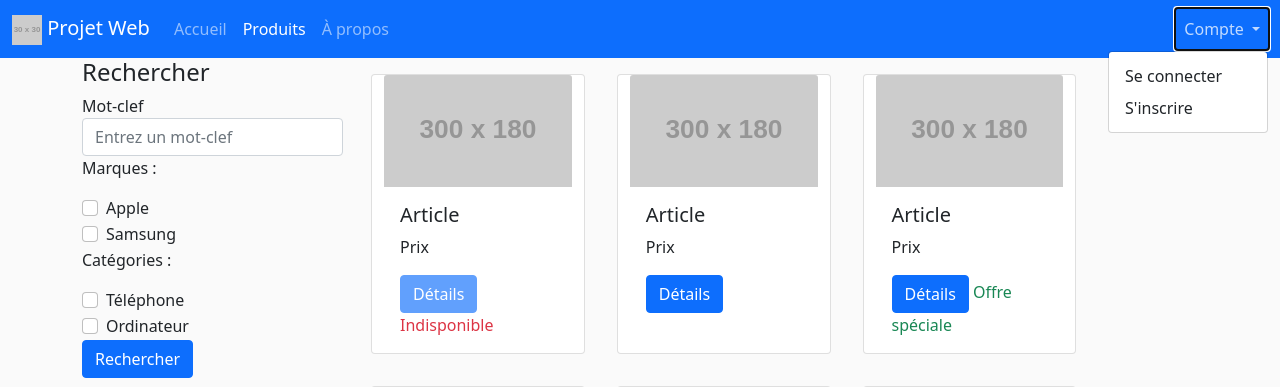
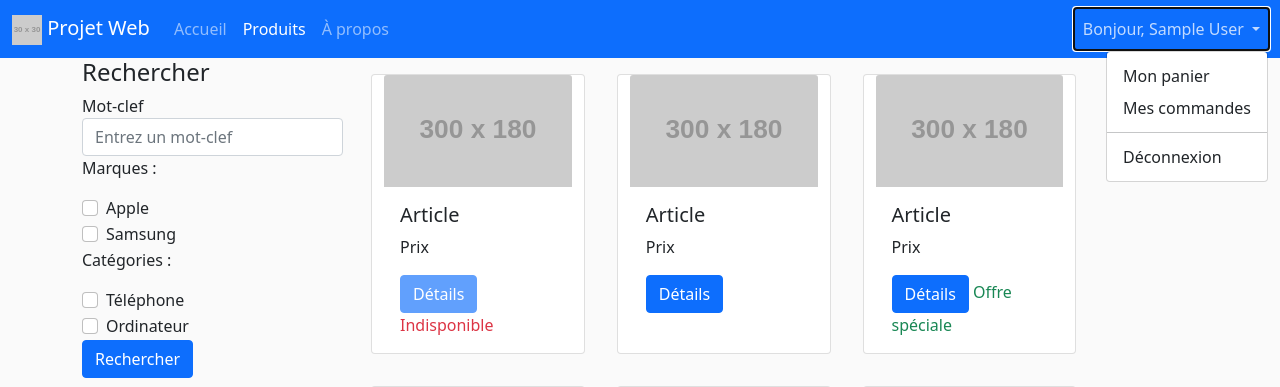
Before and after one commit to 0lbap/check-this-outfit, a PHP site: page /recherche.php in a window 1280 px wide, after a click that opens the changed part. Shown: the top 387 px of the page. Run offline with PHP 8.4, Linux system fonts and the light colour scheme; the visitor is signed in with stand-in values (Sample User, id 1); grey boxes labelled with a size stand in for pictures from a placeholder-image service; some libraries are stand-ins or nearby versions.

Commit message:
Update recherche.php

```diff
--- a/recherche.php
+++ b/recherche.php
@@ -9,7 +9,7 @@
     <title>Recherche • Projet Web</title>
 </head>
 <body>
-    <nav class="navbar navbar-expand-lg navbar-dark bg-primary">
+    <nav class="navbar navbar-expand-sm navbar-dark bg-primary">
         <div class="container-fluid">
             <a class="navbar-brand" href="#">
                 <img src="https://via.placeholder.com/30x30.png?text=LOGO" alt="LOGO">
@@ -31,26 +31,28 @@
                     </li>
                 </ul>
                 <ul class="navbar-nav ms-auto">
-                    <!-- MENU DÉROULANT QUAND CONNECTÉ
                     <li class="nav-item dropdown">
                         <a class="nav-link dropdown-toggle" href="#" id="navbarDropdown" role="button" data-bs-toggle="dropdown" aria-expanded="false">
-                            Bonjour, (Nom du client)
+                            <?php
+                                if(isset($_SESSION['email'])){
+                                    echo 'Bonjour, ' . $_SESSION['prenom'];
+                                } else {
+                                    echo 'Compte';
+                                }
+                            ?>
                         </a>
                         <ul class="dropdown-menu dropdown-menu-end" aria-labelledby="navbarDropdown">
-                            <li><a class="dropdown-item" href="panier.php">Mon panier</a></li>
-                            <li><a class="dropdown-item" href="commandes.php">Mes commandes</a></li>
-                            <li><hr class="dropdown-divider"></li>
-                            <li><a class="dropdown-item" href="deconnexion.php">Déconnexion</a></li>
-                        </ul>
-                    </li>
-                    -->
-                    <li class="nav-item dropdown">
-                        <a class="nav-link dropdown-toggle" href="#" id="navbarDropdown" role="button" data-bs-toggle="dropdown" aria-expanded="false">
-                            Compte
-                        </a>
-                        <ul class="dropdown-menu dropdown-menu-end" aria-labelledby="navbarDropdown">
-                            <li><a class="dropdown-item" href="connexion.php">Se connecter</a></li>
-                            <li><a class="dropdown-item" href="inscription.php">S'inscrire</a></li>
+                            <?php
+                                if(isset($_SESSION['email'])){
+                                    echo '<li><a class="dropdown-item" href="panier.php">Mon panier</a></li>';
+                                    echo '<li><a class="dropdown-item" href="commandes.php">Mes commandes</a></li>';
+                                    echo '<li><hr class="dropdown-divider"></li>';
+                                    echo '<li><a class="dropdown-item" href="deconnexion.php">Déconnexion</a></li>';
+                                } else {
+                                    echo '<li><a class="dropdown-item" href="connexion.php">Se connecter</a></li>';
+                                    echo '<li><a class="dropdown-item" href="inscription.php">S\'inscrire</a></li>';
+                                }
+                            ?>
                         </ul>
                     </li>
                 </ul>
```
